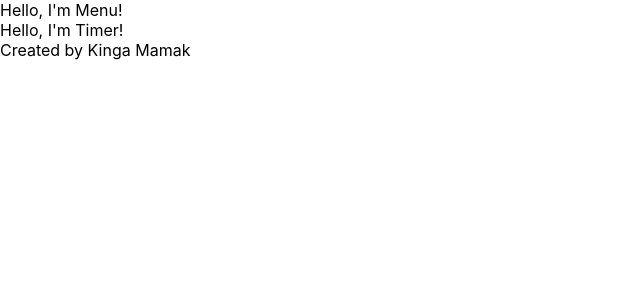
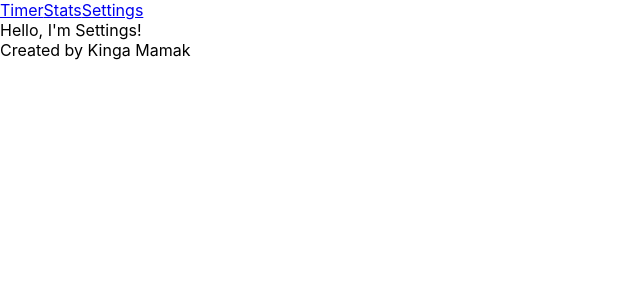
Before and after one commit to kingam280/productivity-counter, a React (Create React App) app: page /settings in a window 1280 px wide. Shown: the top 300 px of the page, without its empty margins (0-640 px from the left). Built offline with nearby package versions, Linux system fonts and the light colour scheme.

Commit message:
Implement react router

```diff
--- a/package.json
+++ b/package.json
@@ -8,6 +8,7 @@
     "@testing-library/user-event": "^12.7.3",
     "react": "^17.0.1",
     "react-dom": "^17.0.1",
+    "react-router-dom": "^5.2.0",
     "react-scripts": "4.0.3",
     "web-vitals": "^1.1.0"
   },
--- a/src/components/App.js
+++ b/src/components/App.js
@@ -1,26 +1,42 @@
-import React, { useState } from 'react';
+import React from 'react';
+import {
+  BrowserRouter as Router,
+  Switch,
+  Route,
+} from "react-router-dom";
 import Menu from './Menu'
 import Footer from './Footer'
 import Timer from './Timer'
 import Stats from './Stats'
 import Settings from './Settings'
+import NotFound from './NotFound'
 import '../styles/App.css';
 
 function App() {
-  const [currentPage, setCurrentPage] = useState('timer')
-
-  const renderCurrentPage = () => {
-    if (currentPage === 'timer') return <Timer />
-    else if (currentPage === 'stats') return <Stats />
-    else if (currentPage === 'settings') return <Settings />
-  }
-
   return (
-    <div className="App">
-      <Menu />
-      {renderCurrentPage()}
-      <Footer />
-    </div>
+    <Router>
+      <div className="App">
+        <Menu />
+        <Switch>
+          <Route exact path="/">
+            <Timer />
+          </Route>
+          <Route path="/timer">
+            <Timer />
+          </Route>
+          <Route path="/stats">
+            <Stats />
+          </Route>
+          <Route path="/settings">
+            <Settings />
+          </Route>
+          <Route>
+            <NotFound />
+          </Route>
+        </Switch>
+        <Footer />
+      </div>
+    </Router>
   );
 }
 
--- a/src/components/Menu.js
+++ b/src/components/Menu.js
@@ -1,10 +1,15 @@
 import React from 'react';
+import { Link } from 'react-router-dom';
 
 export default function Menu() {
 
     return (
       <div className="App">
-        Hello, I'm Menu!
+        <nav>
+            <Link to="/timer">Timer</Link>
+            <Link to="/stats">Stats</Link>
+            <Link to="/settings">Settings</Link>
+        </nav>
       </div>
     );
   }
--- /dev/null
+++ b/src/components/NotFound.js
@@ -0,0 +1,10 @@
+import React from 'react';
+
+export default function NotFound() {
+
+    return (
+      <div>
+        Not Found
+      </div>
+    );
+  }
```
Also changed, not shown: 1 other file (tests, documents, lock files or other folders).
